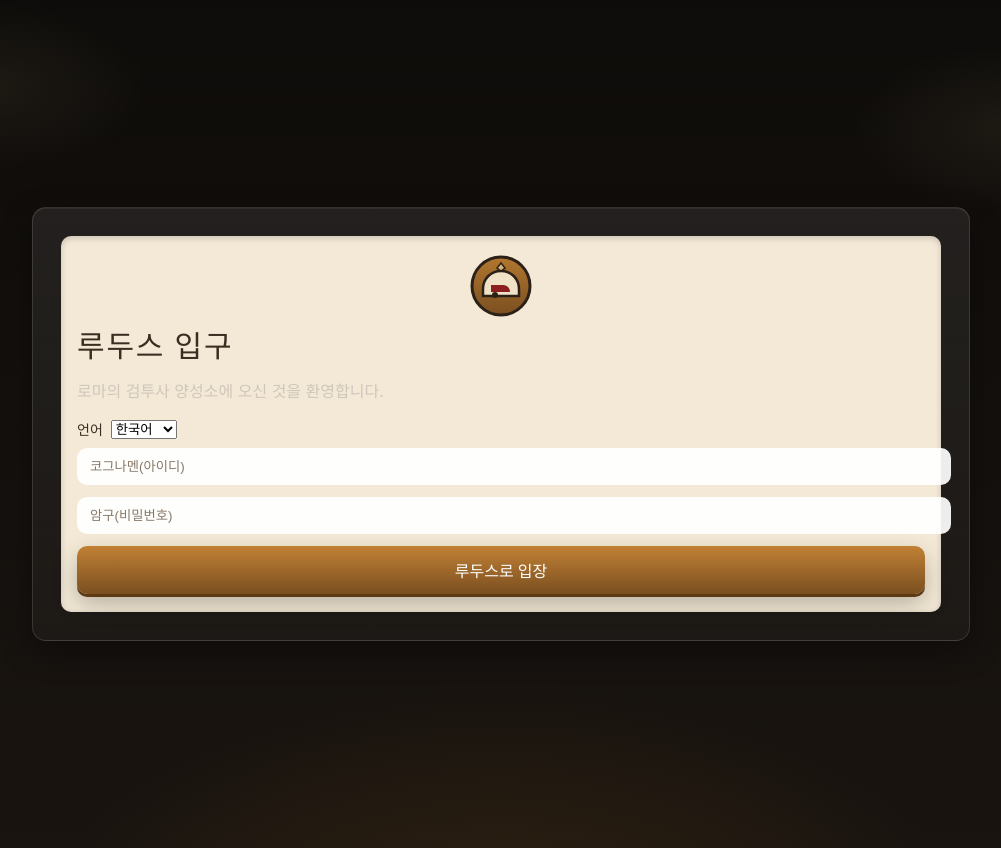
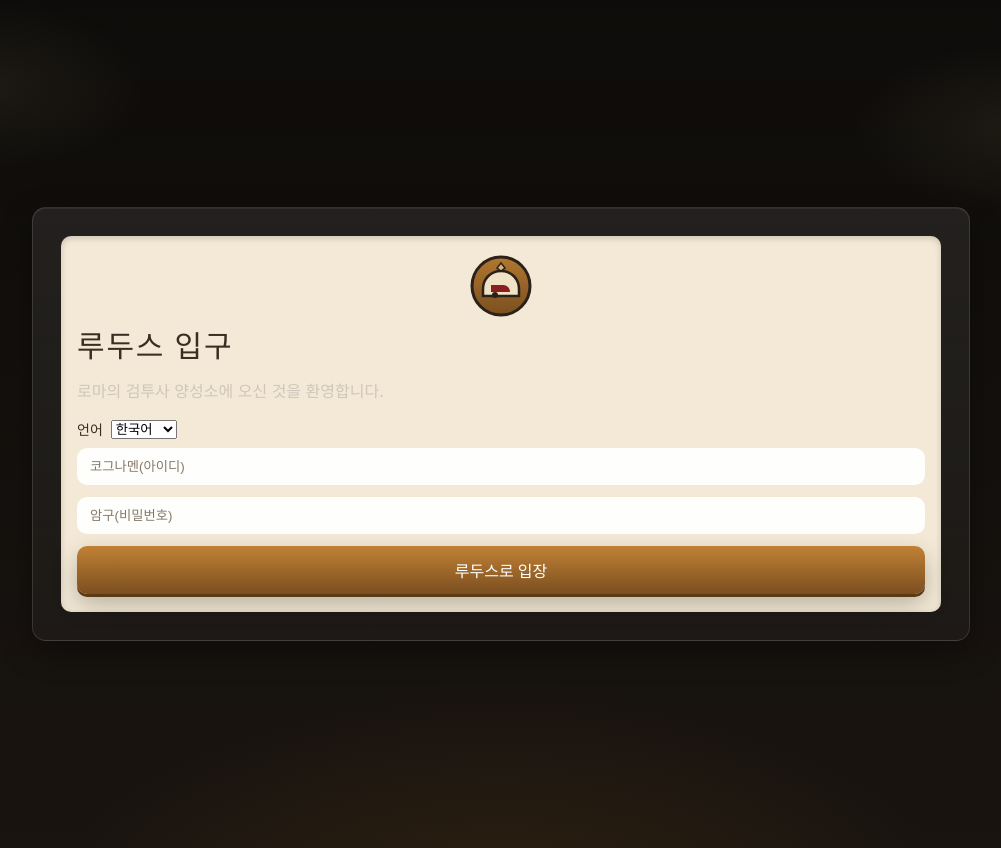
Before and after one commit to fsseer/battle, a React (Vite) app in the folder apps/web/: page /login in a window 1280 px wide. Shown: the whole page, without its empty margins (139-1140 px from the left). Built offline with nearby package versions, Linux system fonts and the light colour scheme; no server answers.

Commit message:
fix(web): prevent input overflow with box-sizing and enforce 24-char max for ID/password

```diff
--- a/apps/web/src/scenes/Login.tsx
+++ b/apps/web/src/scenes/Login.tsx
@@ -38,8 +38,8 @@ export default function Login() {
             </select>
           </div>
           <form onSubmit={onSubmit} className="grid" style={{ gridTemplateColumns: '1fr' }}>
-            <input className="control" placeholder={t('login.id')} value={id} onChange={(e) => setId(e.target.value)} required />
-            <input className="control" placeholder={t('login.pw')} type="password" value={password} onChange={(e) => setPassword(e.target.value)} required />
+            <input className="control" placeholder={t('login.id')} value={id} maxLength={24} onChange={(e) => setId(e.target.value)} required />
+            <input className="control" placeholder={t('login.pw')} type="password" value={password} maxLength={24} onChange={(e) => setPassword(e.target.value)} required />
             <div className="actions">
               <button type="submit" className="gold-btn" style={{ width: '100%' }}>{t('login.enter')}</button>
             </div>
--- a/apps/web/src/styles/theme.css
+++ b/apps/web/src/styles/theme.css
@@ -76,6 +76,7 @@ html, body, #root {
   border: 1px solid rgba(255,255,255,0.18);
   border-radius: 10px;
   padding: 10px 12px;
+  box-sizing: border-box;
 }
 .control::placeholder { color: #7a6a59; opacity: .9; }
 .control:focus { outline: 2px solid #ad7b3b; box-shadow: 0 0 0 3px rgba(173,123,59,.25); }
```
